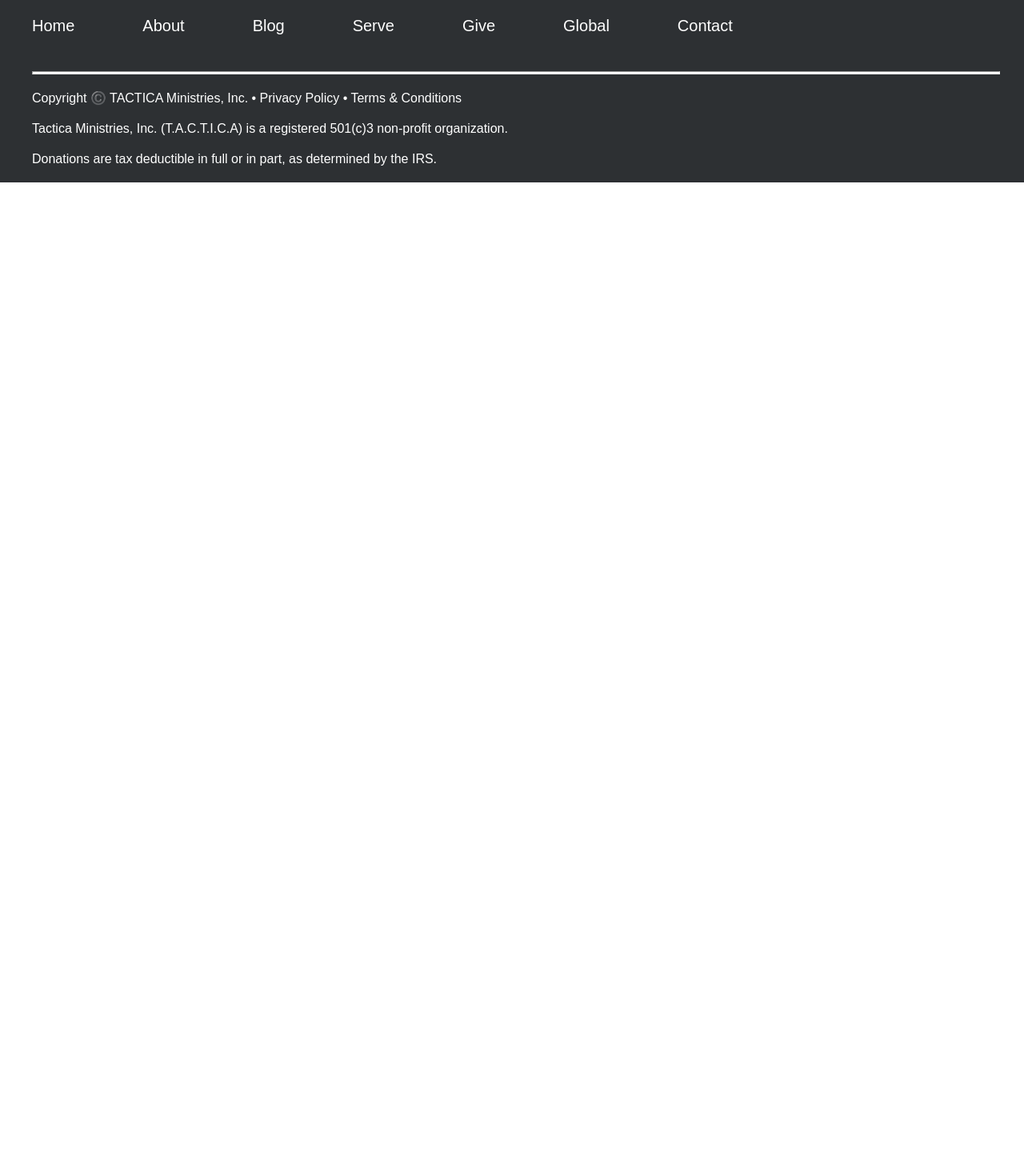
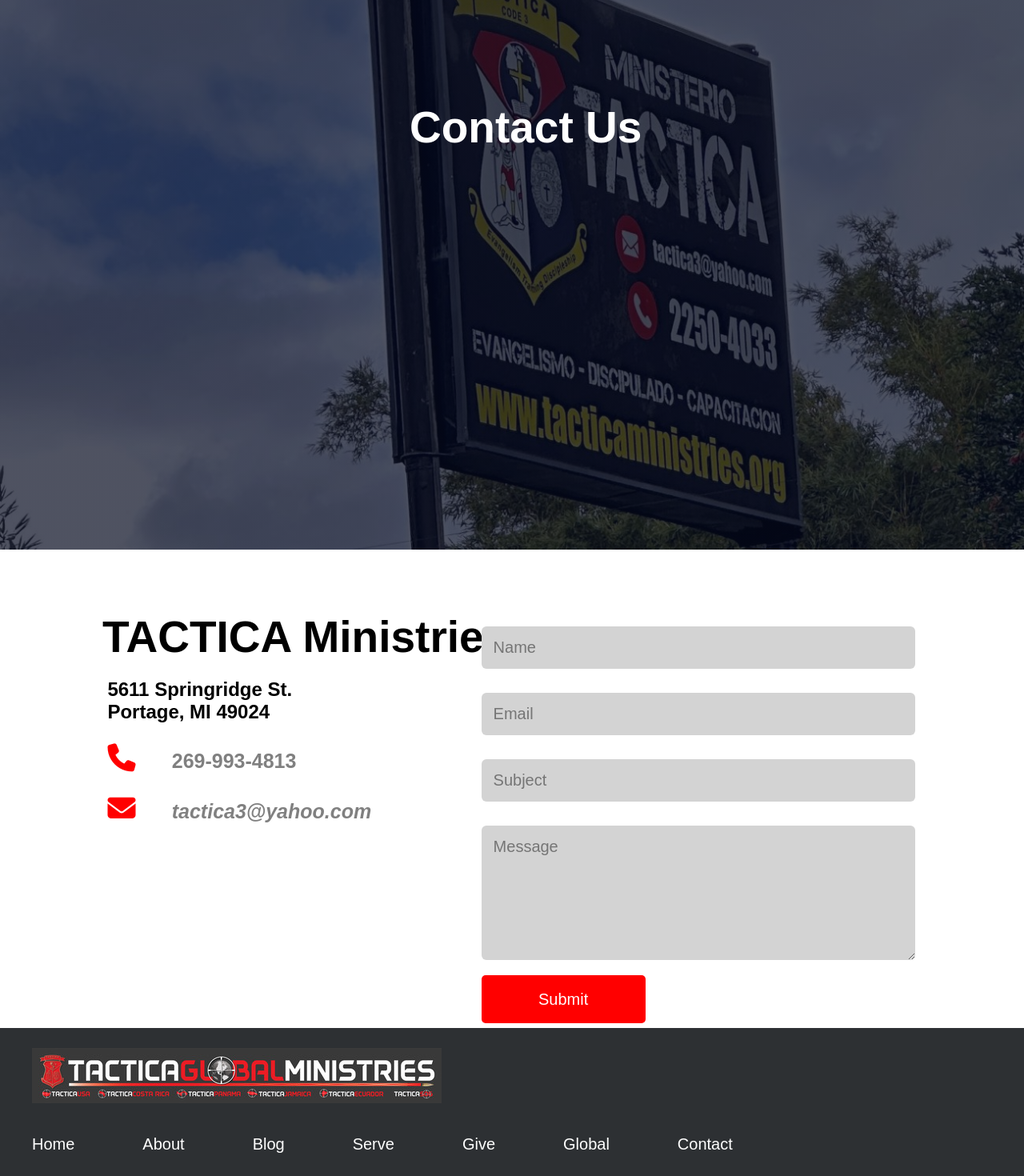
Before and after one commit to andreschoque3/Tactica_Website, a React (Create React App) app in the folder client/: page /Contact in a window 1280 px wide. Shown: the part 280-1750 px from the top of the page at 80% size. Before the commit the page ends 800 px from the top, so only its background shows below. Built offline with nearby package versions, Linux system fonts and the light colour scheme; the HTML template or start-up script is replaced by a standard one.

Commit message:
changes 11/29

```diff
--- a/client/src/Pages/About.jsx
+++ b/client/src/Pages/About.jsx
@@ -58,7 +58,7 @@
 
     <section className='miss-stat' ref={missStatRef}>
       <h1 className='miss-stat-h1'>Mission Statement</h1>
-      <p>This mission of TACTICA is to fulfill the Great Commission by investing into the lives of Central American authorities and their families, through high quality police training,evangelism, and discipleship.</p>
+      <p>This mission of TACTICA is to fulfill the Great Commission by investing into the lives of Central American authorities and their families, through high quality police training, evangelism, and discipleship.</p>
       <hr />
     </section>
 
--- a/client/src/Pages/Contact.jsx
+++ b/client/src/Pages/Contact.jsx
@@ -1,4 +1,5 @@
 import React from 'react'
+import './Styles/Contact.css'
 import Navbar from '../Components/Navbar/Navbar'
 import Footer from '../Components/Footer/Footer'
 
@@ -6,6 +7,32 @@
   return (
   <div>
     <Navbar/>
+
+    <section className='header-section-cont'>
+      <div>
+        <h1>Contact Us</h1>
+      </div>
+    </section>
+
+    <section className='contac-section'>
+      <div className='contact-det'>
+        <h1>TACTICA Ministries</h1>
+        <h2>5611 Springridge St. Portage, MI 49024</h2>
+        <p className='phone-num'><i className='fas fa-phone'></i> 269-993-4813</p>
+        <p className='email'><i className='fas fa-envelope'></i> tactica3@yahoo.com</p>
+      </div>
+
+      <div className='contact-fm'>
+        <form action="">
+          <input type="text" name='Name' placeholder='Name' required />
+          <input type="email" name='Email' placeholder='Email' required />
+          <input type="text" name='Subject' placeholder='Subject' required/>
+          <textarea name="Message" id="" rows="6" placeholder='Message'></textarea>
+          <button type='submit'>Submit</button>
+        </form>
+      </div>
+    </section>
+
     <Footer/>
   </div>
   )
--- a/client/src/Pages/Give.jsx
+++ b/client/src/Pages/Give.jsx
@@ -37,7 +37,7 @@
 
         <div className='don-card'>
           <img src={donImg2} alt="don-card2" />
-          <h2>Rought Family</h2>
+          <h2>Ryan & Gretchen Rought</h2>
           <a className='btn-gv-3'>Donate Now</a>
         </div>
 
--- a/client/src/Pages/Styles/About.css
+++ b/client/src/Pages/Styles/About.css
@@ -56,16 +56,16 @@
     text-align: center;
     font-size: 20px;
     color: gray;
-    width: 92%;
+    width: 52%;
     padding-bottom: 20px;
-    margin-left: 50px;
+    margin-left: 24%;
 }
 
 .miss-stat hr {
-    width: 92%;
+    width: 65%;
     margin: 40px;
     height: 4px;
-    margin-left: 50px;
+    margin-left: 18%;
     background: gray;
     margin-top: 2px;
     margin-bottom: 25px;
@@ -85,6 +85,9 @@
     width: 50%;
     margin-left: 60px;
     position: relative;
+    border-style: solid;
+    border-width: 10px;
+    border-color: gray;
 }
 
 .bio-box {
@@ -96,7 +99,7 @@
   box-shadow: 0px 2px 4px rgba(0, 0, 0, 0.2);
   margin-left: 63%;
   position: absolute;
-  bottom: -138%;
+  bottom: -142%;
   border-style: solid;
   border-color: gray;
   border-width: 8px;
@@ -279,8 +282,8 @@
     }
 
     .miss-stat hr {
-        width: 93%;
-        margin-left: 2%;
+        width: 61%;
+        margin-left: 20%;
     }
 
     .btn-ab2 {
--- /dev/null
+++ b/client/src/Pages/Styles/Contact.css
@@ -0,0 +1,117 @@
+/****** Header Section ******/
+
+.header-section-cont {
+    min-height: 100vh;
+    width: 100%;
+    background-image: linear-gradient(rgba(4, 9, 30, 0.7), rgba(4, 9, 30, 0.7)),
+    url(./contact-pg-bg.JPG);
+    background-position: center;
+    background-size: cover;
+    position: relative;
+}
+
+.header-section-cont h1 {
+    font-size: 55px;
+    font-weight: 600;
+    color: white;
+    position: absolute;
+    top: 30%;
+    left: 40%;
+    text-align: center;
+}
+
+.contact-det h1 {
+    font-size: 55px;
+    padding-top: 6%;
+    padding-bottom: 20px;
+    padding-left: 10%;
+}
+
+.contact-det h2 {
+    padding-left: 10.5%;
+    width: 30%;
+}
+
+.phone-num {
+    position: relative;
+    left: 10.5%;
+    margin-top: 2%;
+    font-size: 25px;
+    font-weight: 600;
+    color: gray;
+}
+
+.fa-phone {
+    color: red;
+    padding-right: 3%;
+    font-size: 35px;
+}
+
+.email {
+    position: relative;
+    left: 10.5%;
+    margin-top: 2%;
+    font-size: 25px;
+    font-weight: 600;
+    font-style: italic;
+    color: gray
+}
+
+.fa-envelope {
+    color: red;
+    padding-right: 3%;
+    font-size: 35px;
+}
+
+.contact-fm {
+    flex-basis: 60%;
+    position: absolute;
+    left: 47%;
+    top: 131%;
+}
+
+.contact-det {
+    padding-bottom: 20%;
+    overflow: hidden;
+}
+
+form input, form textarea {
+    width: 80%;
+    border: 0;
+    outline: none;
+    background: lightgray;
+    padding: 15px;
+    margin: 15px 0;
+    color: gray;
+    font-size: 20px;
+    border-radius: 6px;
+}
+
+.contact-fm button {
+    position: absolute;
+    top: 100%;
+    left: 0%;
+    height: 60px;
+    width: 205px;
+    outline: none;
+    cursor: pointer;
+    border-radius: 5px;
+    font-size: 20px;
+    border: red;
+    background-color: red;
+    color: #fff;
+}
+
+/****** Responsiveness ******/
+
+@media screen and (min-width:1600px) and (max-width: 4000px) {
+    .contact-fm {
+        top: 126%;
+    }
+
+    .fa-phone, .fa-envelope {
+        padding-right: 2%;
+
+    }
+
+}
--- a/client/src/Pages/Styles/Give.css
+++ b/client/src/Pages/Styles/Give.css
@@ -126,3 +126,15 @@
 .donation-cards-gv {
     margin-bottom: 40px;
 }
+
+/****** Responsiveness ******/
+
+@media screen and (min-width:1600px) and (max-width: 4000px) {
+    .title-gv {
+        left: 42%;
+    }
+
+    .btn-gv-1 {
+        left: 44%;
+    }
+}
--- a/client/src/Pages/Styles/Global.css
+++ b/client/src/Pages/Styles/Global.css
@@ -46,7 +46,7 @@
     margin-left: 15%;
     background: gray;
     margin-top: 2px;
-    margin-bottom: 25px;
+    margin-bottom: 3%;
 }
 
 /****** Global Section ******/
@@ -64,12 +64,7 @@
     padding-left: 13.5%;
 }
 
-.logo-3 img {
-    position: absolute;
-    padding-left: 20%;
-}
-
-.logo-4 img {
+.logo-3 img, .logo-4 img {
     position: absolute;
     padding-left: 20%;
 }
@@ -120,3 +115,55 @@
     transition: 1s;
     color: #fff;
 }
+
+/****** Responsiveness ******/
+
+@media screen and (min-width:1600px) and (max-width: 4000px) {
+    .header-glo h1 {
+        left: 30%;
+    }
+
+    .middle-glo hr {
+        width: 70%;
+    }
+
+    .logo-1 img, .logo-2 img {
+        padding-left: 17.5%;
+    }
+
+    .logo-3 img, .logo-4 img {
+        padding-left: 22.5%;
+    }
+
+    .logo-1 p, .logo-2 p, .logo-3 p, .logo-4 p {
+        margin-left: 51.5%;
+    }
+
+    .logo-1 a, .logo-2 a, .logo-3 a, .logo-4 a {
+        margin-left: 51.5%;
+    }
+
+    .logo-1 h2 {
+        margin-left: 18.8%;
+    }
+
+    .logo-2 h2 {
+        margin-left: 13.6%;
+    }
+
+    .logo-3 h2 {
+        margin-left: 11.2%;
+    }
+
+    .logo-4 h2 {
+        margin-left: 11.3%;
+    }
+
+
+
+
+
+
+
+
+}
--- a/client/src/Pages/Styles/Serve.css
+++ b/client/src/Pages/Styles/Serve.css
@@ -105,3 +105,23 @@
     background: red;
     transition: 1s;
 }
+
+/****** Responsiveness ******/
+
+@media screen and (min-width:1600px) and (max-width: 4000px) {
+    .sv-h1 {
+        left: 31%;
+    }
+
+    .btn-sv-1 {
+        left: 45%;
+    }
+
+    .app-h1 {
+        left: 40%;
+    }
+
+    .btn-sv-2 {
+        left: 45%;
+    }
+}
```
Also changed, not shown: client/src/Pages/Styles/contact-pg-bg.JPG (added).
